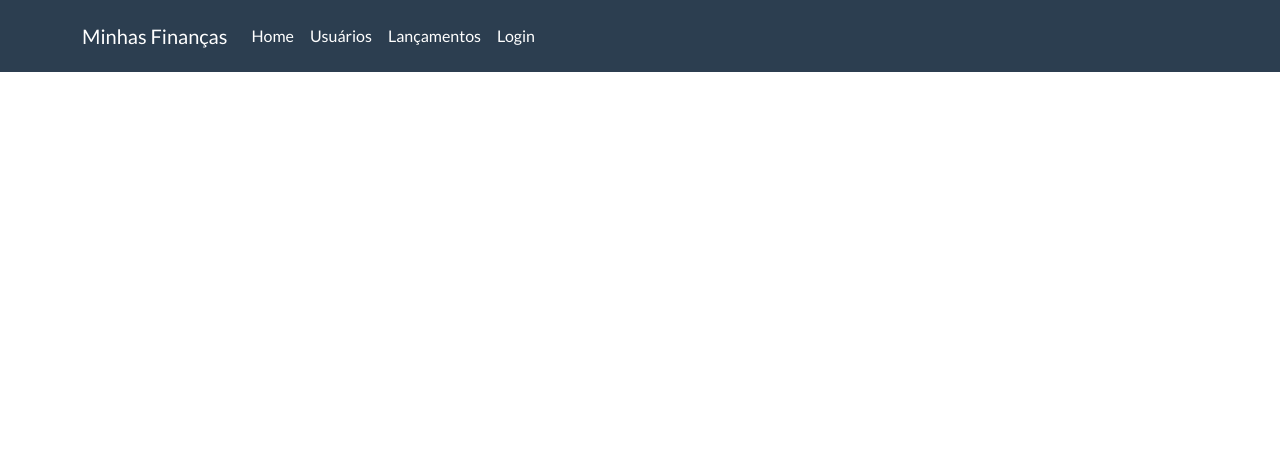
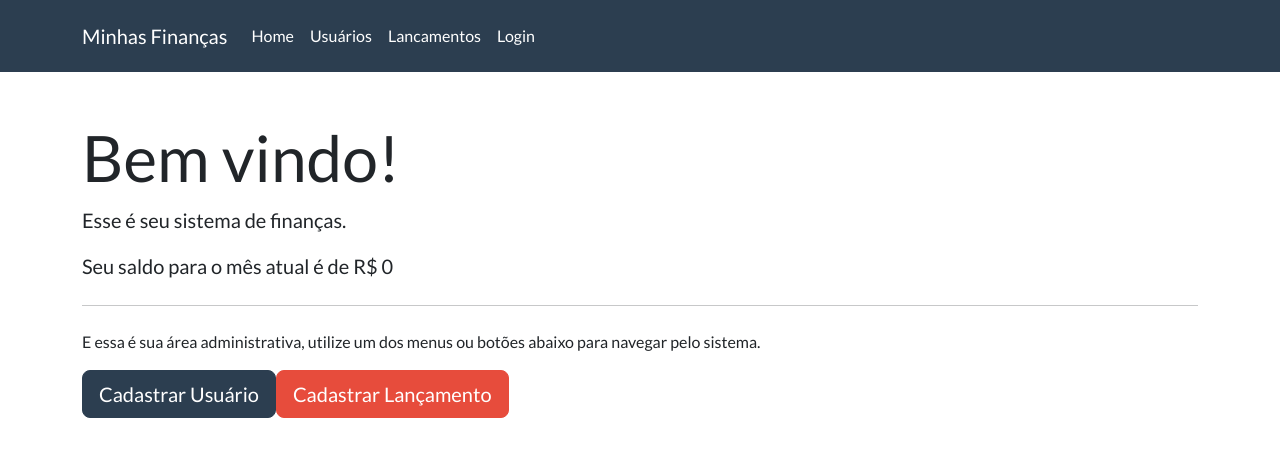
Before and after one commit to FelipeAxel/ProjetoDeGerenciamentoDeFinancasPessoaisFRON-TEND, a React (Create React App) app: page /#/home in a window 1280 px wide. Shown: the top 456 px of the page. Built offline with nearby package versions, Linux system fonts and the light colour scheme.

Commit message:
finalização das views e navegação de rotas/ cad usuario/ lgin/ home/

```diff
--- a/src/components/navbar.js
+++ b/src/components/navbar.js
@@ -1,4 +1,6 @@
 import React from "react";
+
+import NavBarItem from "./navbaritem";
 
 function NavBar() {
     return (
@@ -10,20 +12,11 @@
                 </button>
                 <div className="collapse navbar-collapse" id="navbarResponsive">
                     <ul className="navbar-nav">
-                        <li className="nav-item">
-                            <a className="nav-link" href="home.html">Home</a>
-                        </li>
-                        <li className="nav-item">
-                            <a className="nav-link" href="usuarios.html">Usuários</a>
-                        </li>
-                        <li className="nav-item">
-                            <a className="nav-link" href="lancamentos.html">Lançamentos</a>
-                        </li>
-                        <li className="nav-item">
-                            <a className="nav-link" href="login.html">Login</a>
-                        </li>
+                        <NavBarItem href="#/home" label="Home" />
+                        <NavBarItem href="#/cadastro-usuarios" label="Usuários" />
+                        <NavBarItem href="#/" label="Lancamentos" />
+                        <NavBarItem href="#/Login" label="Login" />
                     </ul>
-
                 </div>
             </div>
         </div>
--- /dev/null
+++ b/src/components/navbaritem.js
@@ -0,0 +1,11 @@
+import React from "react";
+
+function NavBarItem(props) {
+    return (
+        <li className="nav-item">
+            <a className="nav-link" href={props.href}>{props.label}</a>
+        </li>
+    )
+}
+
+export default NavBarItem
--- a/src/main/rotas.js
+++ b/src/main/rotas.js
@@ -1,12 +1,14 @@
 import React from "react";
 import { Route, Switch, HashRouter} from 'react-router-dom'
 import CadastroUsuario from "../views/cadastroUsuario";
+import Home from '../views/home'
 import Login from "../views/login";
 
 function Rotas() {
     return (
         <HashRouter>
             <Switch>
+                <Route exact path ="/home" component={Home}/>
                 <Route exact path="/login" component={Login} />
                 <Route exact path="/cadastro-usuarios" component={CadastroUsuario} />
             </Switch>
--- a/src/views/cadastroUsuario.js
+++ b/src/views/cadastroUsuario.js
@@ -1,6 +1,8 @@
 import React from "react";
+import {withRouter} from 'react-router-dom';
 import Card from "../components/cards";
 import FormGroup from "../components/form-group";
+
 class CadastroUsuario extends React.Component {
 
 
@@ -13,6 +15,9 @@
 
     cadastrar = () => {
         console.log(this.state)
+    }
+    cancelar =()=>{
+        this.props.history.push('/login')
     }
     render() {
         return (
@@ -62,4 +67,4 @@
     }
 
 }
-export default CadastroUsuario
+export default withRouter( CadastroUsuario)
--- /dev/null
+++ b/src/views/home.js
@@ -0,0 +1,38 @@
+import React from "react";
+
+
+
+
+
+class Home extends React.Component {
+
+    state = {
+        saldo: 0
+    }
+
+
+    render() {
+        return (
+            <div className="jumbotron">
+                <h1 className="display-3">Bem vindo!</h1>
+                <p className="lead">Esse é seu sistema de finanças.</p>
+                <p className="lead">Seu saldo para o mês atual é de R$ {this.state.saldo} </p>
+                <hr className="my-4" />
+                <p>E essa é sua área administrativa, utilize um dos menus ou botões abaixo para navegar pelo sistema.</p>
+                <p className="lead">
+                    <a className="btn btn-primary btn-lg"
+                        href="#/cadastro-usuarios"
+                        role="button"><i className="pi pi-users"></i>
+                        Cadastrar Usuário
+                    </a>
+                    <a className="btn btn-danger btn-lg"
+                        href="#/cadastro-lancamentos"
+                        role="button"><i className="pi pi-money-bill"></i>
+                        Cadastrar Lançamento
+                    </a>
+                </p>
+            </div>
+        )
+    }
+}
+export default Home
--- a/src/views/login.js
+++ b/src/views/login.js
@@ -1,6 +1,7 @@
 import React from "react";
 import Card from "../components/cards";
 import FormGroup from "../components/form-group";
+import {withRouter} from 'react-router-dom';
 
 
 class Login extends React.Component {
@@ -14,6 +15,10 @@
     entrar = () => {
         console.log('Email', this.state.email)
         console.log('Senha', this.state.senha)
+    }
+
+    prepareCadastrar = ()=>{
+        this.props.history.push('/cadastro-usuarios')
     }
 
     render() {
@@ -66,4 +71,4 @@
 }
 
 
-export default Login
+export default withRouter(Login)
```
